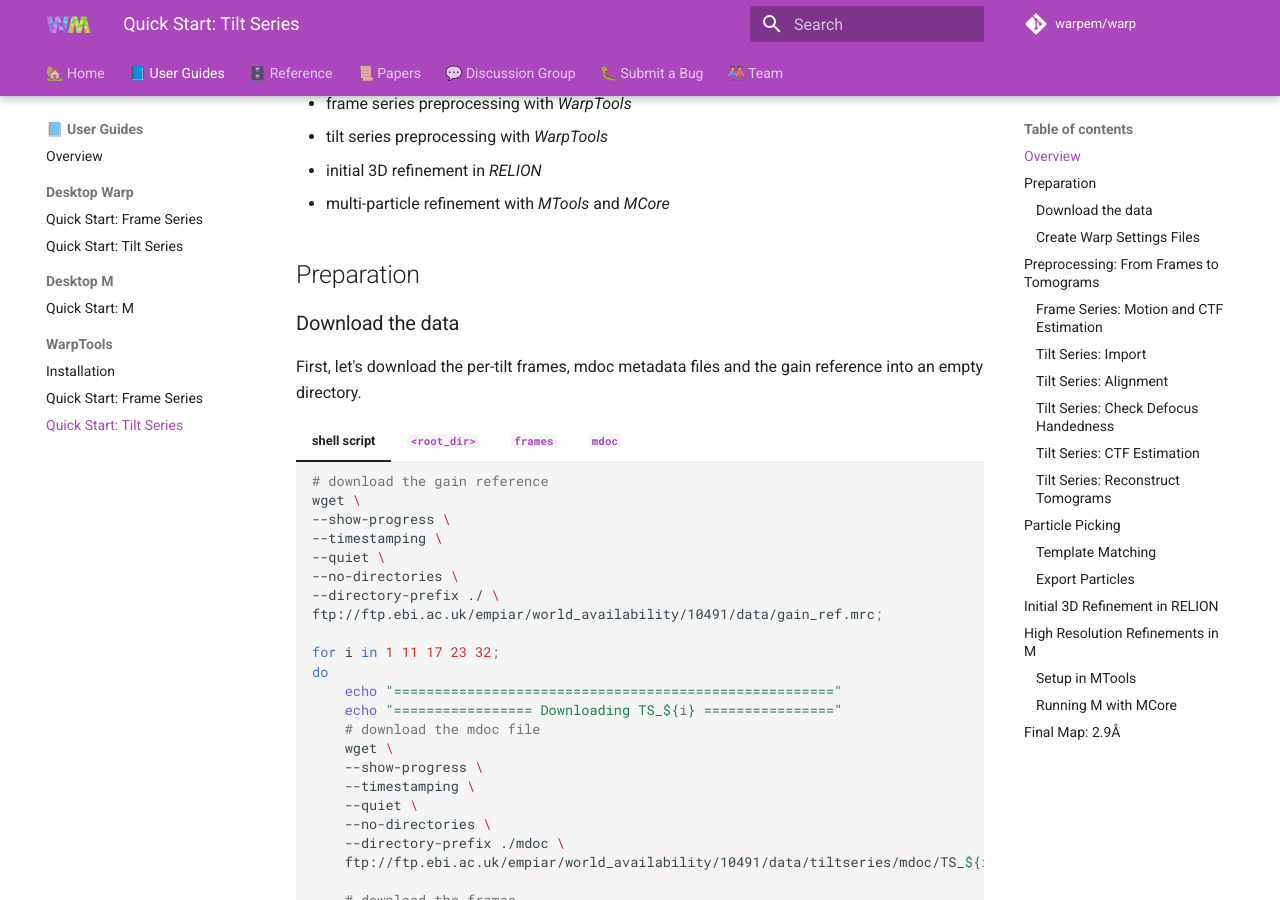
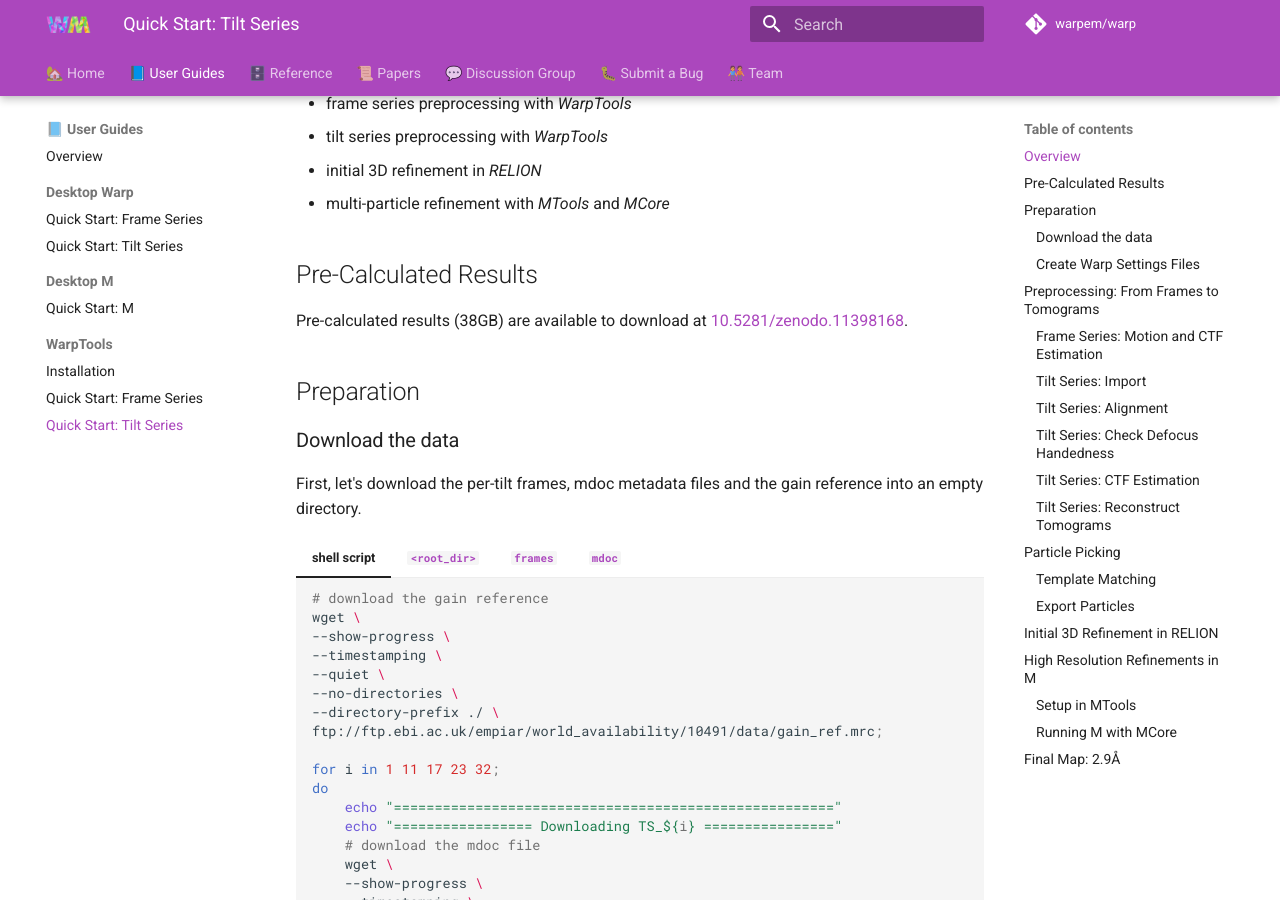
Before and after one commit to warpem/warp, an MkDocs documentation site: the page built from docs/user_guide/warptools/quick_start_warptools_tilt_series.md, in a window 1280 px wide and 900 px high, scrolled down 726 px. Built offline with MkDocs 1.6.1 and Material for MkDocs 9.7.7, drawn with Linux system fonts in a browser that asks for light colours; emoji names are drawn with the system emoji font; comment, search, counter and statistics services are not loaded.

Commit message:
add pre-calculated results link to ts quick start guide (#116)

```diff
--- a/docs/user_guide/warptools/quick_start_warptools_tilt_series.md
+++ b/docs/user_guide/warptools/quick_start_warptools_tilt_series.md
@@ -14,12 +14,18 @@ You should obtain a ~3Å map from these 5 tilt series following this guide.
   <figcaption>Goal: A ~3Å map of apoferritin</figcaption>
 </figure>
 
+
 ## Overview
 
 - frame series preprocessing with *WarpTools*
 - tilt series preprocessing with *WarpTools*
 - initial 3D refinement in *RELION*
 - multi-particle refinement with *MTools* and *MCore*
+
+## Pre-Calculated Results
+
+Pre-calculated results (38GB) are available to download at
+[10.5281/zenodo.11398168](https://doi.org/10.5281/zenodo.11398168).
 
 ## Preparation
 
```
